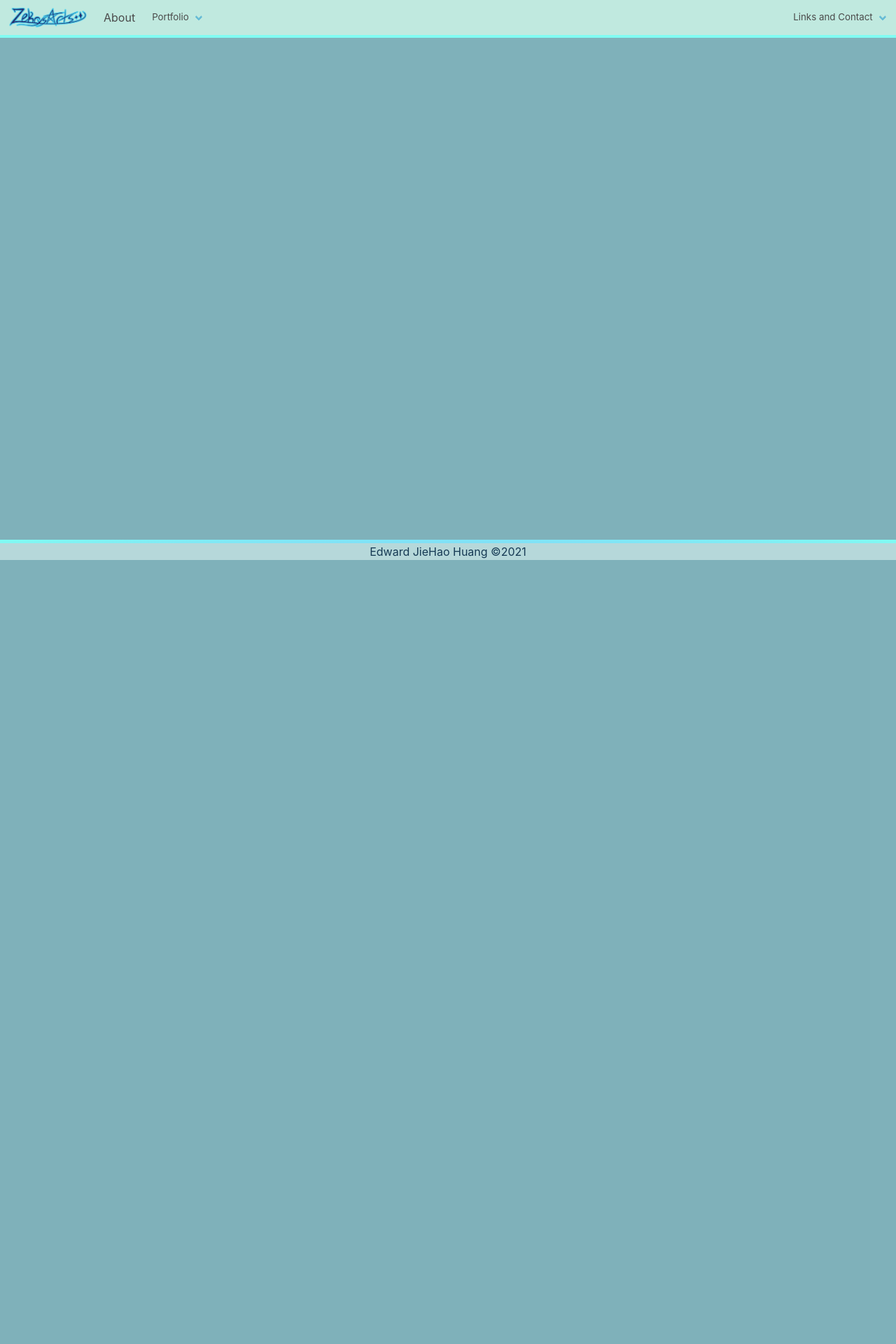
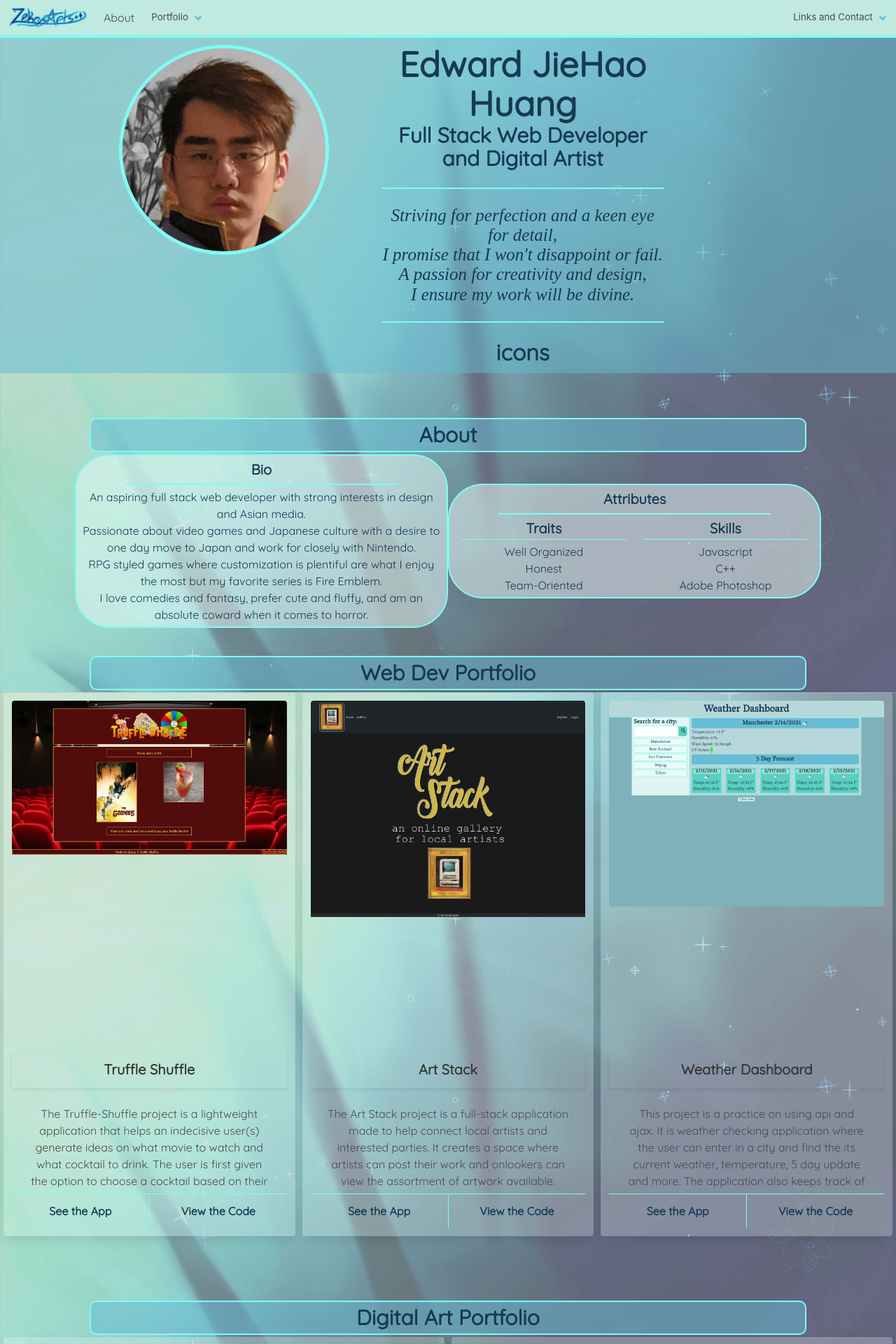
Before and after one commit to Ejhuang2015/ejhuang2015.github.io, a React (Create React App) app: page / in a window 1280 px wide. Shown: the top 1920 px of the page at 70% size. Before the commit the page ends 800 px from the top, so only its background shows below. Built offline with nearby package versions, Linux system fonts and the light colour scheme.

Commit message:
Imported and mapped portfolio

```diff
--- a/src/App.tsx
+++ b/src/App.tsx
@@ -1,15 +1,19 @@
 import React from 'react';
 import Navbar from "./components/Navbar";
+import Billboard from "./components/Billboard";
+import AboutMe from "./components/AboutMe";
+import WebPortfolio from "./components/WebPortfolio";
+import ArtPortfolio from "./components/ArtPortfolio";
 import Footer from "./components/Footer";
 
 function App() {
   return (
     <div className="App">
       <Navbar />
-      {/* <Billboard />
+      <Billboard />
       <AboutMe />
       <WebPortfolio />
-      <ArtPortfolio /> */}
+      <ArtPortfolio />
       <Footer />
     </div>
   );
--- a/src/components/AboutMe/index.tsx
+++ b/src/components/AboutMe/index.tsx
@@ -1,4 +1,5 @@
 import React from "react";
+import "./style.css";
 
 function AboutMe() {
 
@@ -11,12 +12,10 @@ function AboutMe() {
               <header className="about">Bio</header>
               <hr className="smallHR"/>
               <p className="content">
-                `An aspiring full stack web developer with strong interests in design and Asian media.
-                Passionate about video games and Japanese culture with a desire to one day move to Japan and work for closely
-                with Nintendo.
-                RPG styled games where customization is plentiful are what I enjoy the most but my favorite series is Fire
-                Emblem.
-                I love comedies and fantasy, prefer cute and fluffy, and am an absolute coward when it comes to horror.`
+                An aspiring full stack web developer with strong interests in design and Asian media.<br/>
+                Passionate about video games and Japanese culture with a desire to one day move to Japan and work for closely with Nintendo.<br/>
+                RPG styled games where customization is plentiful are what I enjoy the most but my favorite series is Fire Emblem.<br/>
+                I love comedies and fantasy, prefer cute and fluffy, and am an absolute coward when it comes to horror.
               </p>
             </div>
             <div className="column is-5 container">
--- a/src/components/ArtPortfolio/index.tsx
+++ b/src/components/ArtPortfolio/index.tsx
@@ -1,10 +1,51 @@
+// Web Portfolio Component
+// =============================================================
+
+// Dependencies
+// =============================================================
 import React from "react";
+import { IArtPortfolio } from "../../common/types"
 import { artProjects } from "../../common/portfolioProjects";
 
+// Main
+// =============================================================
 function ArtPortfolio() {
 
+    // Map Functions
+    // =============================================================
+    // Portfolio Projects
+    function mapPortfolio(item: IArtPortfolio) {
+        return (
+            <div className="column card">
+                <div className="card-image">
+                    <img className="cardImage" src={item.image} alt={`${item.title} illustration`} />
+                </div>
+                <div className="card-header">
+                    <p className="card-header-title is-centered">
+                        {item.title}
+                    </p>
+                </div>
+                <div className="card-content">
+                    <p className="content">
+                        {item.body}
+                    </p>
+                </div>
+                <footer className="card-footer">
+                    <a href={item.link} className="card-footer-item" target="_blank"
+                        rel="noreferrer noopener">Open in ArtStation</a>
+                </footer>
+            </div>
+        )
+    };
+
+
     return (
-        "temp"
+        <div className="centered" id="artPortfolio">
+            <h3 className="sectionTitle">Digital Art Portfolio</h3>
+            <div className="columns">
+                {artProjects.map(mapPortfolio)}
+            </div>
+        </div>
     )
 }
 
--- a/src/components/Billboard/index.tsx
+++ b/src/components/Billboard/index.tsx
@@ -1,9 +1,30 @@
 import React from "react";
+import headshot from "../../assets/Headshot.jpg"
 
 function Billboard() {
 
     return (
-        "temp"
+        <div className="columns centered title reverseRow" id="top">
+        <div className="empty column is-3"></div>
+        <header className="column is-4">
+          <h1>Edward JieHao Huang</h1>
+          <h2>Full Stack Web Developer and Digital Artist</h2>
+          <hr/>
+          <p className="quote">
+            Striving for perfection and a keen eye for detail,<br/>
+            I promise that I won't disappoint or fail.<br/>
+            A passion for creativity and design,<br/>
+            I ensure my work will be divine.
+          </p>
+          <hr/>
+          <div className="singleLine">
+              icons
+          </div>
+        </header>
+        <div className="column is-4">
+          <img src={headshot} alt="Headshot of Edward Huang" id="profilePicture"/>
+        </div>
+      </div>
     )
 }
 
--- a/src/components/WebPortfolio/index.tsx
+++ b/src/components/WebPortfolio/index.tsx
@@ -1,11 +1,58 @@
+// Web Portfolio Component
+// =============================================================
+
+// Dependencies
+// =============================================================
 import React from "react";
+import { IWebPortfolio } from "../../common/types"
 import { webProjects } from "../../common/portfolioProjects";
 
+// Main
+// =============================================================
 function WebPortfolio() {
 
+    // Map Functions
+    // =============================================================
+    // Portfolio Projects
+    function mapPortfolio(item: IWebPortfolio) {
+        return (
+            <div className="column card">
+                <div className="card-image">
+                    <img className="cardImage" src={item.image}
+                        alt={`${item.title} screenshot`} />
+                </div>
+                <div className="card-header">
+                    <p className="card-header-title is-centered">
+                        {item.title}
+                    </p>
+                </div>
+                <div className="card-content">
+                    <p className="content">
+                        {item.body}
+                    </p>
+                </div>
+                <footer className="card-footer">
+                    <a href={item.appLink} className="card-footer-item" target="_blank"
+                        rel="noreferrer noopener">See the App</a>
+                    <a href={item.sourceLink} className="card-footer-item" target="_blank"
+                        rel="noreferrer noopener">View the Code</a>
+                </footer>
+            </div>
+        )
+    };
+
+    // Render
+    // =============================================================
     return (
-        "temp"
+        <div className="centered" id="webPortfolio">
+            <h3 className="sectionTitle">Web Dev Portfolio</h3>
+            <div className="columns">
+                {webProjects.map(mapPortfolio)}
+            </div>
+        </div>
     )
 }
 
+// Exports
+// =============================================================
 export default WebPortfolio;
--- a/src/index.tsx
+++ b/src/index.tsx
@@ -1,6 +1,7 @@
 import React from 'react';
 import ReactDOM from 'react-dom';
 import './lightBlueStyle.css';
+import './style.css';
 import App from './App';
 
 ReactDOM.render(
--- /dev/null
+++ b/src/style.css
@@ -0,0 +1,183 @@
+html {
+    background: url(./assets/Abstract-BG.jpg) no-repeat center center fixed;
+    -webkit-background-size: cover;
+    -moz-background-size: cover;
+    -o-background-size: cover;
+    background-size: cover;
+    scroll-behavior: smooth;
+}
+
+body {
+    background: transparent;
+    color:rgb(22,58,84);
+
+    position: relative;
+    min-height: 100vh;
+    padding-top: 52px;
+    padding-bottom: 71px;
+    font-family: 'Quicksand', sans-serif;
+}
+
+.container {
+    margin-bottom: auto;
+    border-radius: 50px;
+}
+
+.title {
+    color: rgb(22,58,84);
+    background-color: rgb(103, 188, 214,0.5);
+    width: 100%;
+}
+
+header.about {
+    font-size: 20px;
+    font-weight: 700;
+}
+
+.footer {
+    padding: 0px;
+}
+
+/* Anchor Jumps */
+#aboutMe,
+#webPortfolio,
+#artPortfolio {
+    padding-top: 52px;
+}
+
+/* Bulma Overwrites */
+/* Strong/Bold */
+strong {
+    color: rgb(22,58,84);
+    font-weight: 500;
+}
+/* Columns Margin Issue */
+.columns {
+    margin-left: 0px;
+    margin-right: 0px;
+}
+/* Navbar menu color */
+nav.navbar,
+.navbar-menu {
+    background-color: rgb(192, 233, 223);
+    border-bottom: 2px solid rgb(128,251,242);
+}
+/* Dropdown arrow color */
+.navbar-link:not(.is-arrowless)::after {
+    border-color:rgb(103, 188, 214);
+}
+/* Bottom border */
+@media screen and (min-width: 1024px) {
+    .navbar-dropdown {
+        background-color: rgb(192, 233, 223);
+        border: 2px solid rgb(128,251,242);
+        border-top: 0px;
+    }
+}
+/* Dropdown background color match */
+.navbar-item.has-dropdown.is-active .navbar-link, .navbar-item.has-dropdown:focus .navbar-link, .navbar-item.has-dropdown:hover .navbar-link {
+    background-color: rgb(192, 233, 223);
+}
+/* Modal Container*/
+.modal-card {
+    border-radius: 25px;
+    border: 3px solid rgb(128,251,242);
+}
+/* Modal Header Bar */
+.modal-card-head {
+    background-color: rgb(192, 233, 223);
+}
+/* Modal Header Text */
+.modal-card-title {
+    color: rgb(22,58,84);
+    font-weight: bold;
+}
+/* Modal Content Container */
+.modal-card-body {
+    background: rgb(238,255,251);
+    font-size: 18px;
+}
+/* Card Container */
+.card {
+    background: rgb(238,255,251,0.25);
+    margin: 0px 5px 52px 5px;
+}
+/* Card Image Container */
+.card-image {
+    height: 200px;
+}
+@media screen and (min-width: 1024px) {
+    .card-image {
+        height: 500px;
+    }
+}
+/* Card Image */
+.cardImage {
+    max-height: 200px;
+    margin: auto;
+}
+@media screen and (min-width: 1024px) {
+    .cardImage {
+        max-height: 500px;
+        margin: auto;
+    }
+}
+/* Card Header */
+.card-header-title {
+    font-size: 20px;
+}
+/* Card Contents */
+.card-content{
+    height: 150px;
+    overflow-y: auto;
+}
+/* Card Footer */
+.card-footer {
+    border-color: rgb(128,251,242);
+    font-weight: 600;
+}
+.card-footer-item:not(:last-child) {
+    border-right: 1px solid rgb(128,251,242);
+}
+
+/* Images and Icons */
+#profilePicture {
+    border-radius: 100%;
+    width: 300px;
+    height: 300px;
+    border: solid 5px rgb(128,251,242);
+}
+/* Contact Icons */
+img.footerIcon {
+    margin: 0px 20px;
+    width: 40px;
+    height: 40px;
+}
+@media screen and (min-width: 1024px) {
+    img.footerIcon {
+        margin: 0px 15px;
+        width: 50px;
+        height: 50px;
+    }
+}
+img.footerIcon:focus,
+img.footerIcon:hover {
+    border: 2px solid transparent;
+}
+/* Contact Links in line icons */
+.smallIcon {
+    width: 15px;
+    height: 15px;
+    margin-right: 3px;
+}
+
+/* Notes
+border-color: rgb(128,251,242)
+Text color: rgb(22,58,84);
+background-color: rgb(238,255,251,0.5);
+
+Hover color: rgb(95, 163, 252);
+
+Footer Gradient
+border-image: radial-gradient(#80acff, rgb(128,251,242)) 1;
+*/
```
Also changed, not shown: src/common/portfolioProjects.ts (+13 -7 lines), src/components/AboutMe/style.css (added), src/components/AboutMe/style.scss (deleted).
